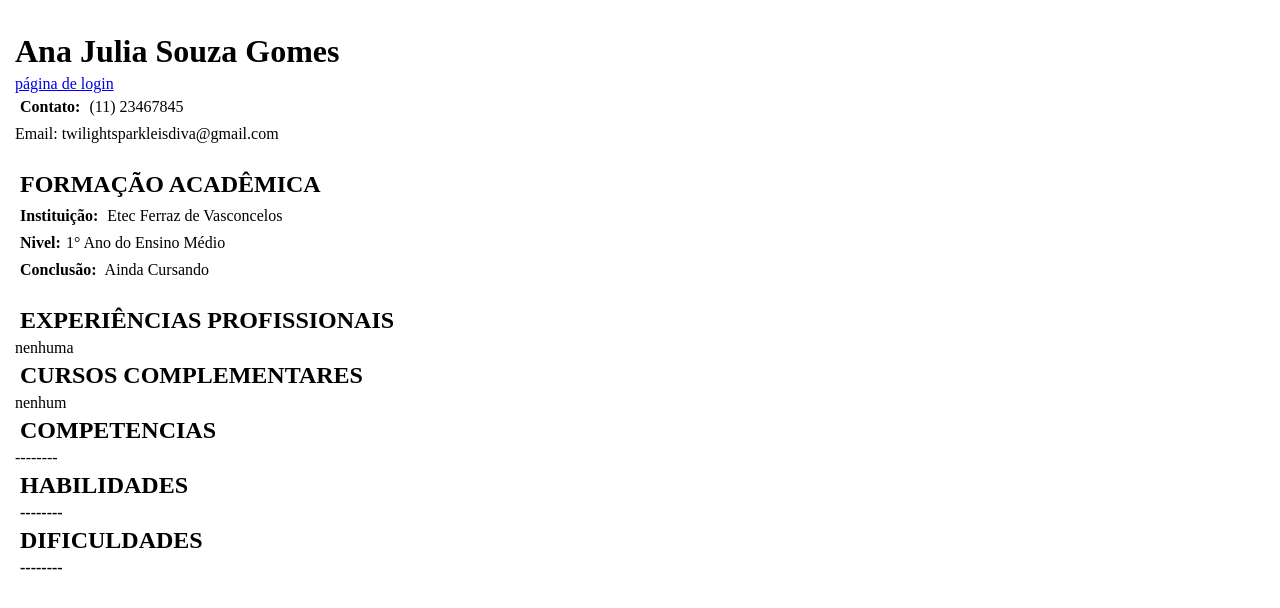
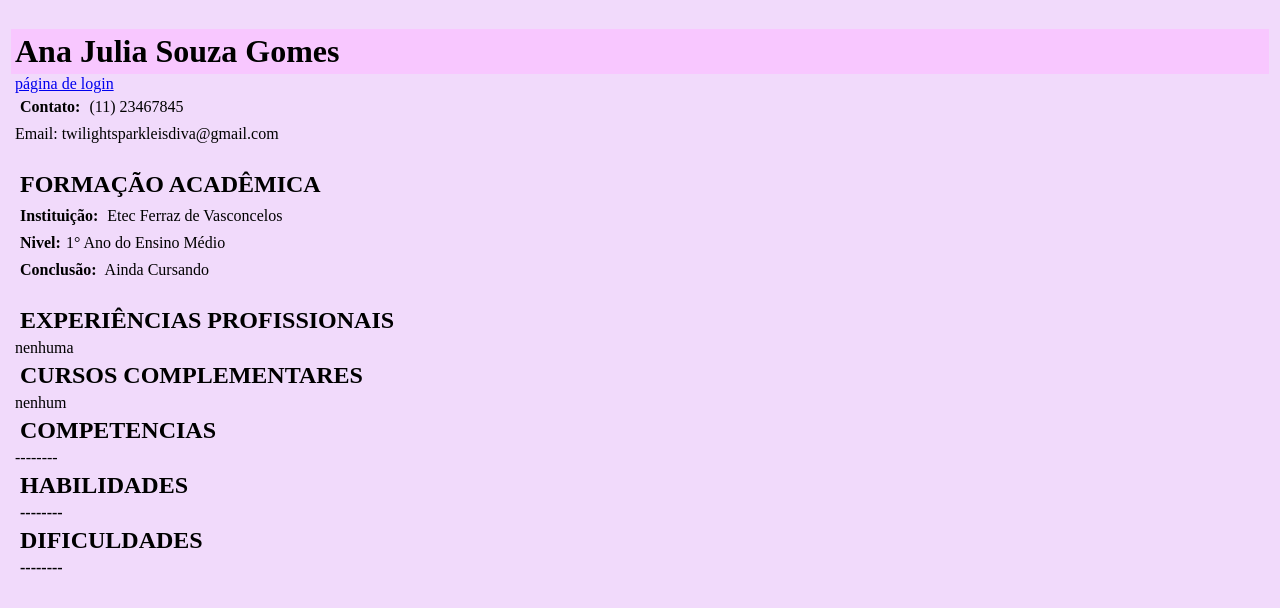
Before and after one commit to anaju-lia/ex1, a plain HTML site: page index.html in a window 1280 px wide. Drawn offline with Linux system fonts and the light colour scheme.

Commit message:
Update index.html

```diff
--- a/index.html
+++ b/index.html
@@ -8,8 +8,16 @@
     <Link rel="stylesheet" href="style.css">
 </head>
 <body>
-
-</body>
+ <style>
+ body
+{
+background-color: rgba(241, 216, 251, 0.93);
+}
+h1
+{
+  background-color: rgb(248, 199, 255);
+}
+</style>
 </html>
 
 
@@ -50,3 +58,5 @@
 
    <h2><b>DIFICULDADES</b></h2>
    <p1><b> -------- </b></p1>
+
+   </body>
```
